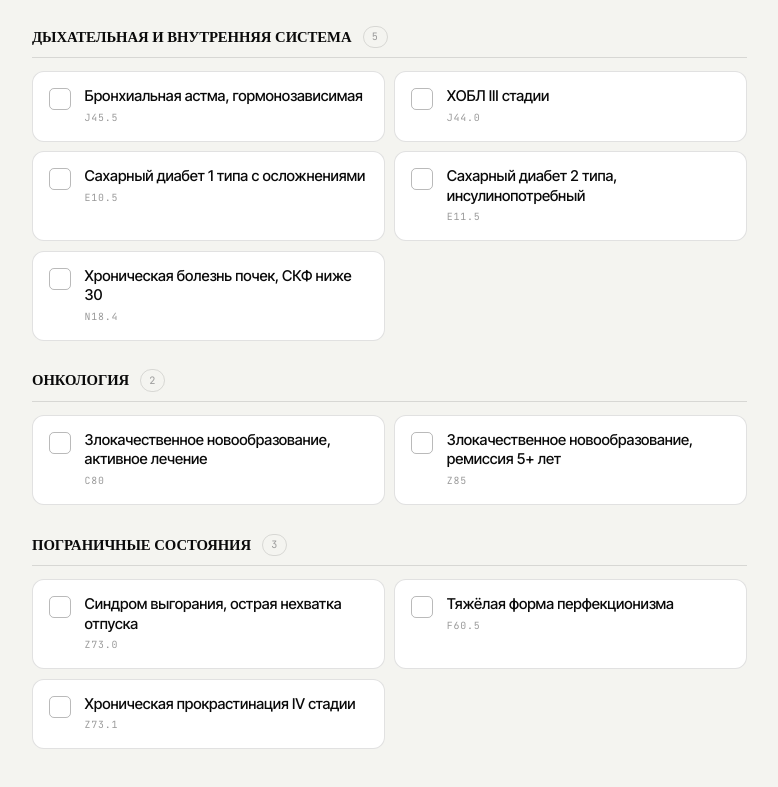
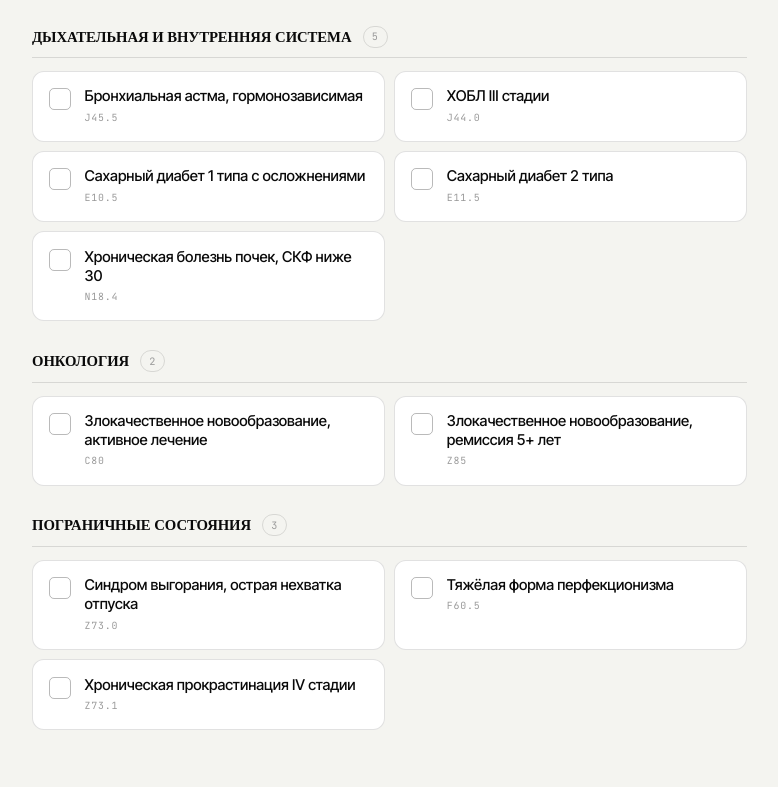
Before and after one commit to Makushin314/VA-invalidoj, a plain HTML site: page index.html in a window 1280 px wide. Shown: the part 2727-3514 px from the top of the page, without its empty margins (0-778 px from the left). Drawn offline with Linux system fonts and the light colour scheme.

Commit message:
Update index.html

```diff
--- a/index.html
+++ b/index.html
@@ -1624,7 +1624,7 @@ const DB = [
   {
     id: 'diabetes2',
     cat: 'Дыхательная и внутренняя система',
-    name: 'Сахарный диабет 2 типа, инсулинопотребный',
+    name: 'Сахарный диабет 2 типа',
     icd: 'E11.5',
     perm: 40, annual: 65,
     doctors: ['Эндокринолог', 'Офтальмолог', 'Нефролог'],
```
